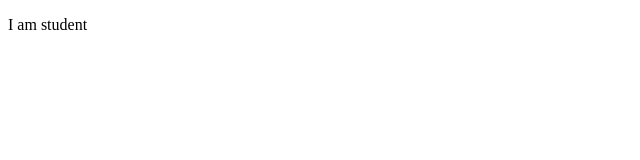
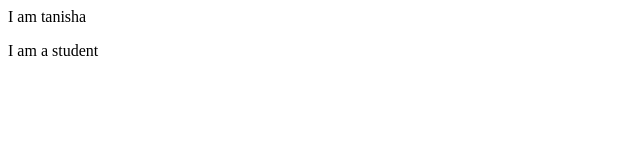
Before and after one commit to Tanishafroz5/my-first-repo, a plain HTML site: page index.html in a window 1280 px wide. Shown: the whole page, without its empty margins (0-640 px from the left). Drawn offline with Linux system fonts and the light colour scheme.

Commit message:
added paragraphn

```diff
--- a/index.html
+++ b/index.html
@@ -7,6 +7,7 @@
   <title>My First Github Repo</title>
 </head>
 <body>
-  <p>I am student</p>
+  <h>I am tanisha</h>
+  <p>I am a student</p>
 </body>
 </html>
```
